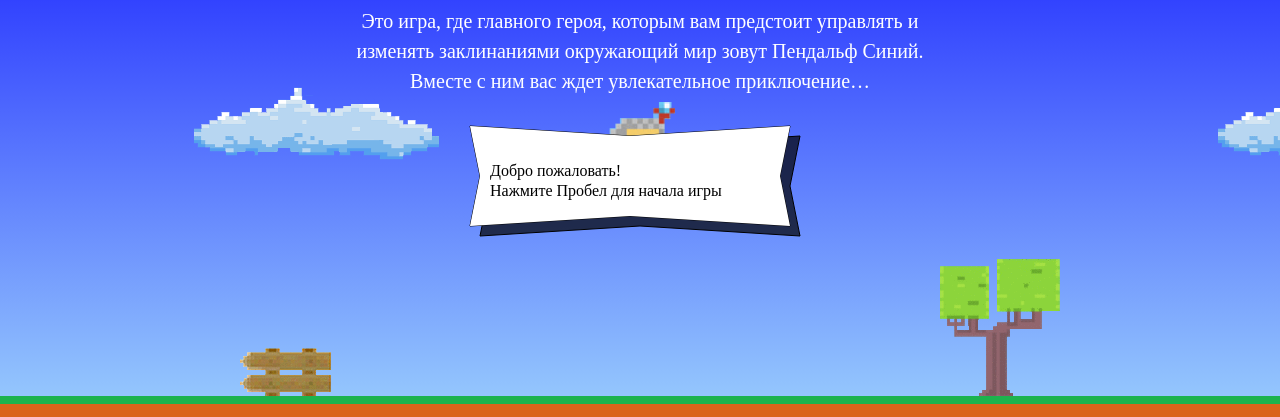
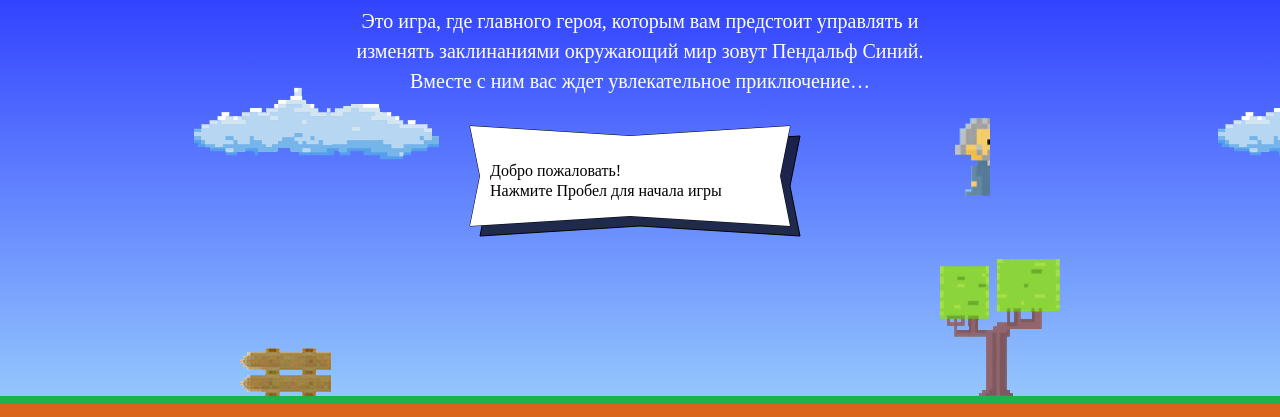
Before and after one commit to ShamilWeb/772513-code-and-magick-18, a website: page index.html in a window 1280 px wide. Shown: the part 203-620 px from the top of the page. Drawn offline with Linux system fonts and the light colour scheme; a web font is replaced by a local one.

Commit message:
Испраление положение мага по вертикали и горизонтали

```diff
--- a/index.html
+++ b/index.html
@@ -192,10 +192,10 @@
   return 1.337 * wizardWidth;
   }
   var getWizardX = function (width) {
-    return (width * 1 / 2) - (wizardWidth / 2);
+    return width - (wizardWidth / 2);
   }
   var getWizardY = function (height) {
-    return height * 1/3 - getWizardHeight();
+    return height / 3 - getWizardHeight();
   }
 </script>
 
```
